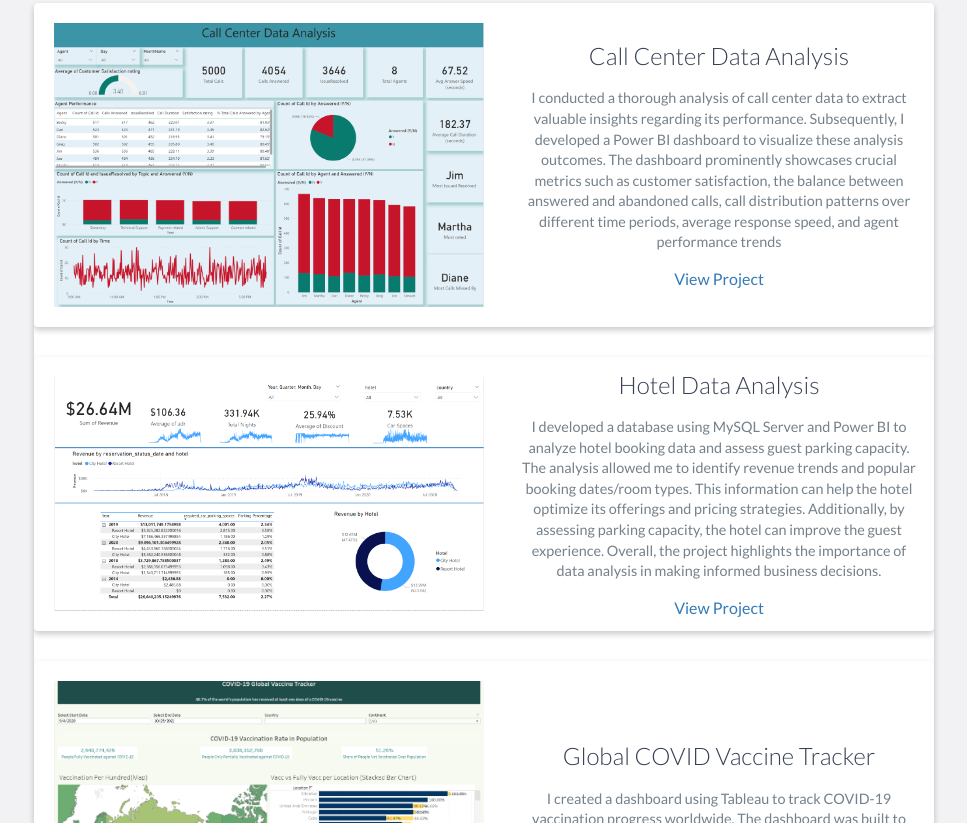
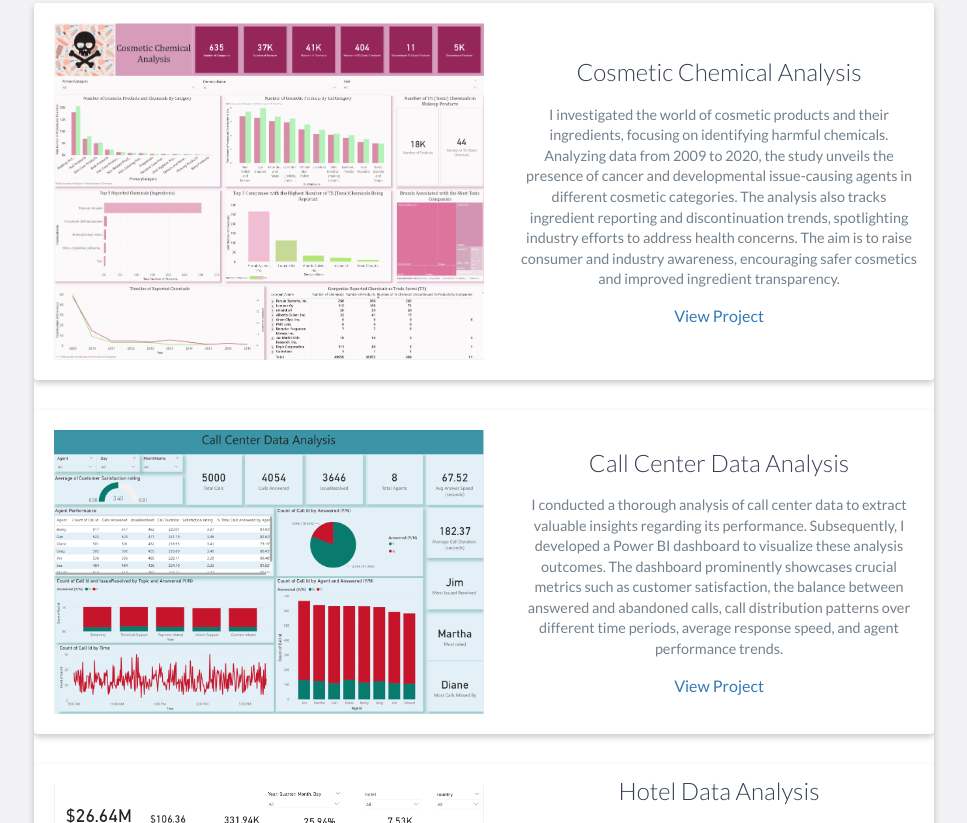
Before and after one commit to pegahchavoshi/pegahchavoshi.github.io, a website: page index.html in a window 1280 px wide. Shown: the part 3462-4285 px from the top of the page, without its empty margins (156-1123 px from the left). Drawn offline with nearby package versions, Linux system fonts and the light colour scheme.

Commit message:
index.html

```diff
--- a/index.html
+++ b/index.html
@@ -110,7 +110,7 @@
             	<br>
 
 
-           I completed my master's degree in Engineering Management with a concentration in Business Analytics and Project Management from <a href="https://www.lamar.edu/">Lamar University</a>. During my studies, I gained proficiency in various software and programming languages, including Excel, SQL, Tableau, etc. I also developed skills in data modeling, data visualization, and predictive modeling.
+           I completed my master's degree in Engineering Management with a concentration in Business Analytics and Project Management from <a href="https://www.lamar.edu/">Lamar University</a>. During my studies, I gained proficiency in various software and programming languages, including Excel, SQL, Power BI, Tableau, etc. I also developed skills in data modeling, data visualization, and predictive modeling.
 
 
 
@@ -225,21 +225,42 @@ As part of my coursework, I gained expertise in business intelligence, business
     <div class="project-image">
 
 
-        <img src="images/Call Center.png" style="width: 50%; float: left;" />
+        <img src="images/Cosmetics.png" style="width: 50%; float: left;" />
     </div>
     <!-- End .project-image -->
     <div class="project-info"
  style="margin-left: 50%;">
 
+        <h3>Cosmetic Chemical Analysis</h3>
+        <p>
+            I investigated the world of cosmetic products and their ingredients, focusing on identifying harmful chemicals. Analyzing data from 2009 to 2020, the study unveils the presence of cancer and developmental issue-causing agents in different cosmetic categories. The analysis also tracks ingredient reporting and discontinuation trends, spotlighting industry efforts to address health concerns. The aim is to raise consumer and industry awareness, encouraging safer cosmetics and improved ingredient transparency.
+ </p>
+        <a href="https://github.com/pegahchavoshi/Chemical-Cosmetic-Analysis">View Project</a>
+    </div>
+    <!-- End .project-info -->
+</div>
+<!-- End .project -->
+
+
+
+<div class="project shadow-large">
+                   <div class="project shadow-large" style="padding: 20px;">
+    <div class="project-image">
+ <img src="images/Call Center.png" style="width: 50%; float: left;" />
+    </div>
+    <!-- End .project-image -->
+    <div class="project-info"
+ style="margin-left: 50%;">
         <h3>Call Center Data Analysis</h3>
         <p>
-            I conducted a thorough analysis of call center data to extract valuable insights regarding its performance. Subsequently, I developed a Power BI dashboard to visualize these analysis outcomes. The dashboard prominently showcases crucial metrics such as customer satisfaction, the balance between answered and abandoned calls, call distribution patterns over different time periods, average response speed, and agent performance trends
- </p>
+            I conducted a thorough analysis of call center data to extract valuable insights regarding its performance. Subsequently, I developed a Power BI dashboard to visualize these analysis outcomes. The dashboard prominently showcases crucial metrics such as customer satisfaction, the balance between answered and abandoned calls, call distribution patterns over different time periods, average response speed, and agent performance trends.
+        </p>
         <a href="https://github.com/pegahchavoshi/Power-BI-Report">View Project</a>
     </div>
     <!-- End .project-info -->
 </div>
 <!-- End .project -->
+
 
 
 
```
Also changed, not shown: images/Cosmetics.png (added).
